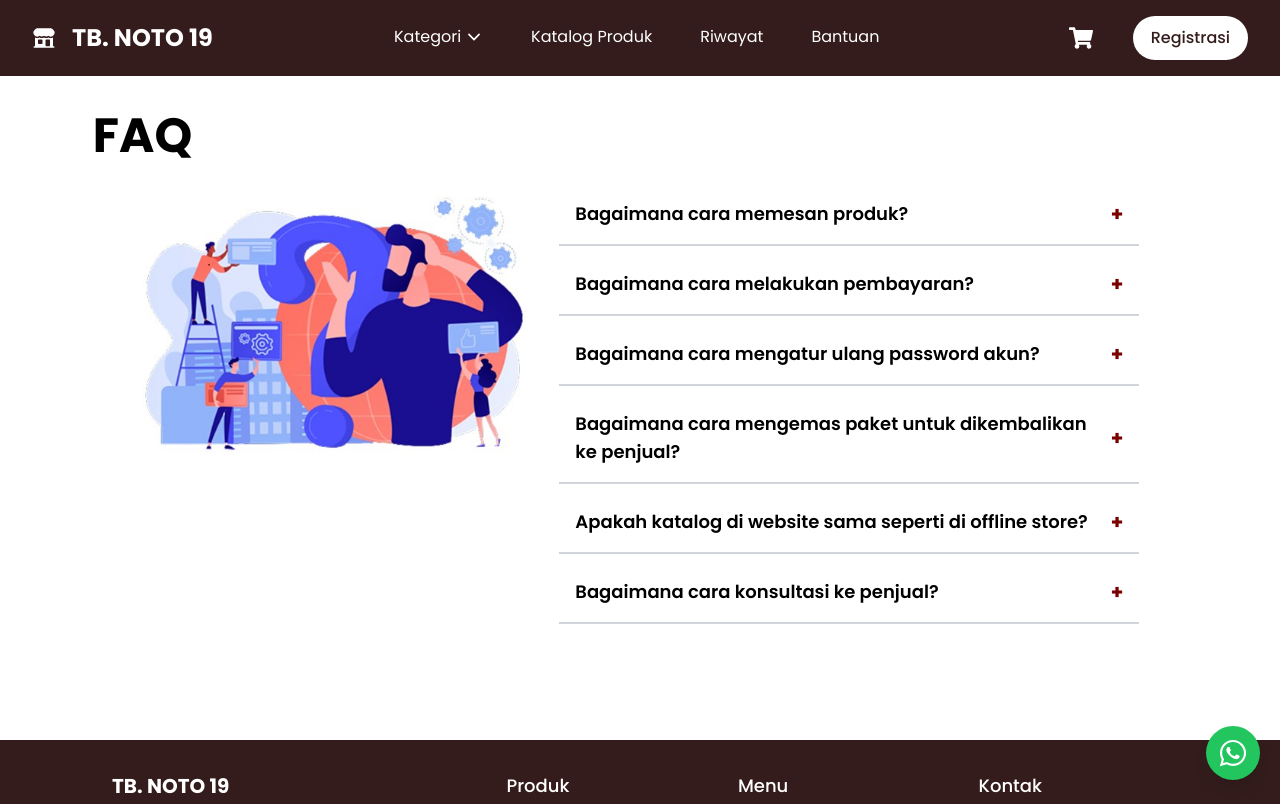
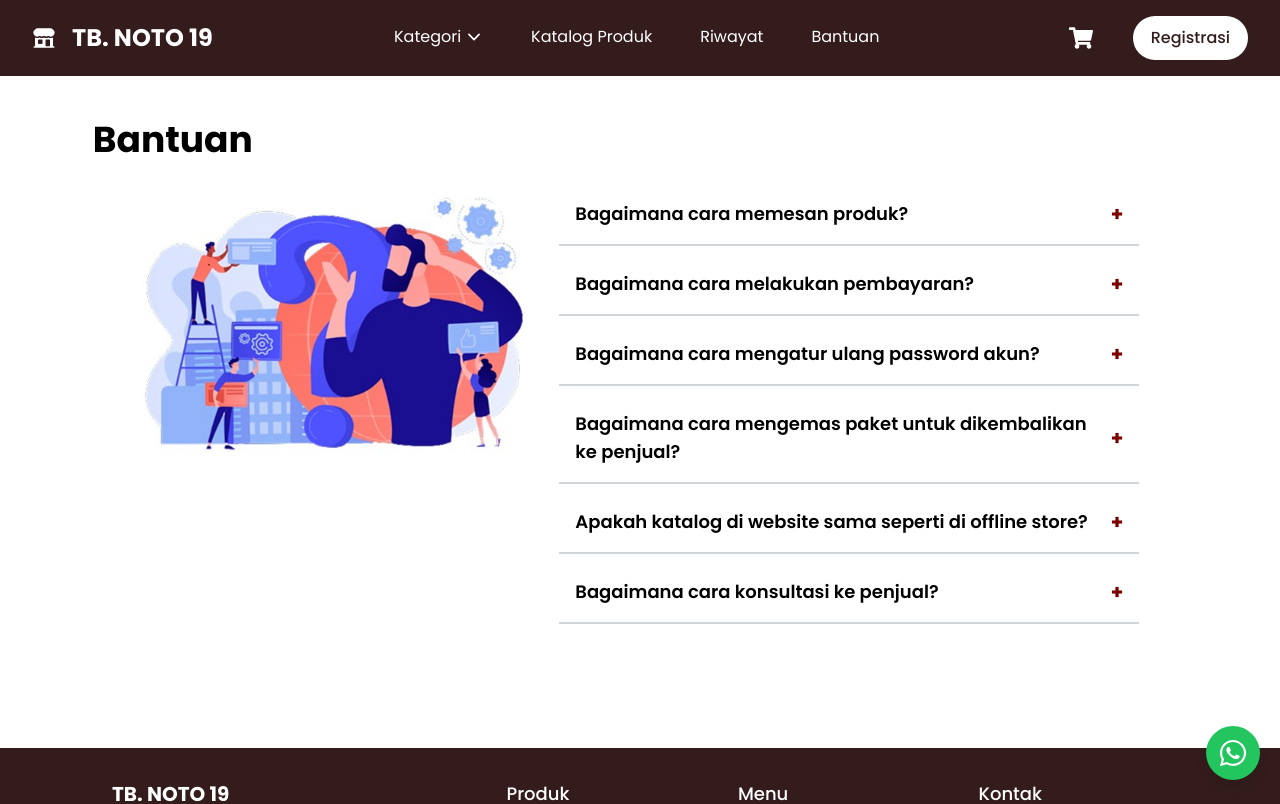
Before and after one commit to rashikaaifa/tbnoto, a React (Vite) app: page /bantuan in a window 1280 px wide. Shown: the top 804 px of the page. Built offline with nearby package versions, Linux system fonts and the light colour scheme; a web font is replaced by a local one.

Commit message:
style [RAR]: Edit styling page bantuan

```diff
--- a/src/pages/Bantuan.jsx
+++ b/src/pages/Bantuan.jsx
@@ -36,10 +36,10 @@ const Bantuan = () => {
   };
 
   return (
-    <div className="w-full min-h-[calc(100vh-60px)] flex flex-col items-center px-4 py-8 sm:py-12">
-    <h1 className="text-3xl sm:text-5xl font-bold mt-16 mb-6 mr-0 lg:mr-24 w-full sm:w-4/5 text-left">
-      FAQ
-    </h1>
+    <div className="mt-2 px-4 w-full min-h-[calc(100vh-60px)] flex flex-col items-center px-4 py-8 sm:py-12">
+      <h1 className="text-2xl sm:text-4xl font-bold mt-16 mb-6 mr-0 lg:mr-24 w-full sm:w-4/5 text-left">
+        Bantuan
+      </h1>
 
       <div className="flex flex-col lg:flex-row justify-between items-start gap-8 w-full sm:w-4/5 max-w-[1400px]">
         <div className="flex justify-center items-start lg:w-2/5 w-full">
@@ -50,7 +50,7 @@ const Bantuan = () => {
           {faqs.map((faq, index) => (
             <div
               key={index}
-              className="border-b-2 border-gray-300 p-4 mb-2 cursor-pointer hover:bg-[#f1e9d6] transition-all"
+              className="border-b-2 border-gray-300 p-4 mb-2 cursor-pointer hover:bg-keunggulan hover:rounded-xl transition-all"
               onClick={() => toggleFAQ(index)}
             >
               <div className="flex justify-between items-center font-semibold text-base sm:text-lg">
```
